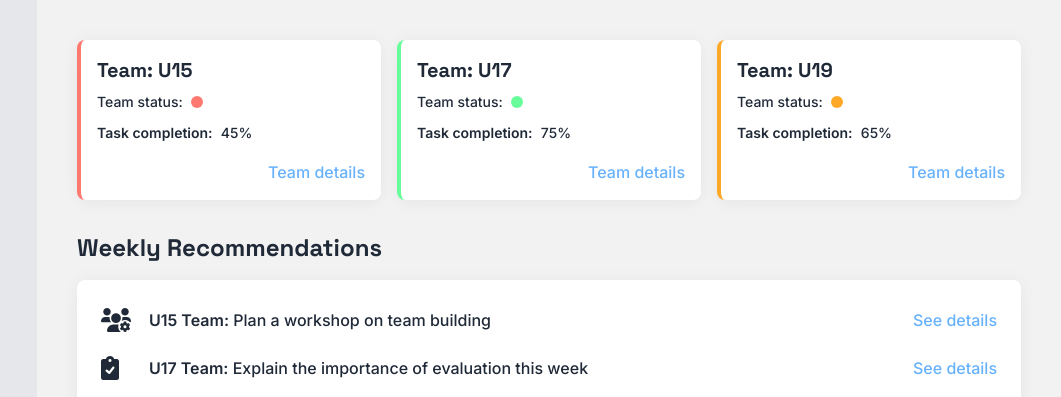
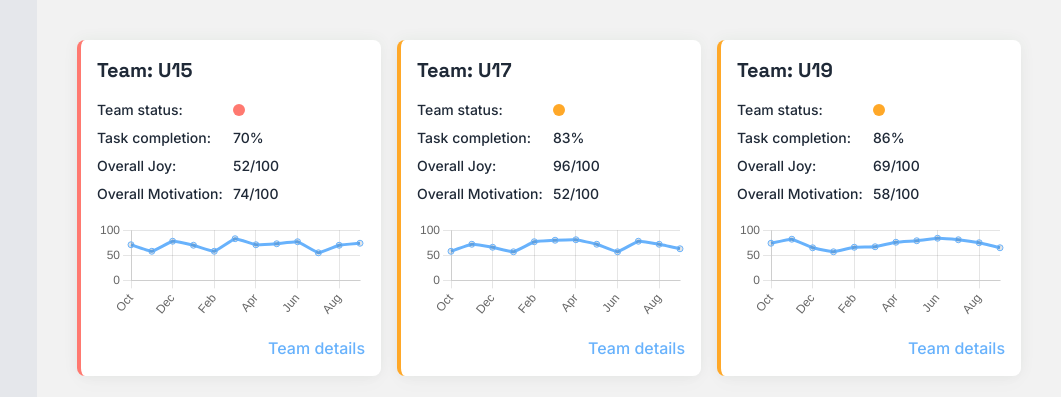
Before and after one commit to jonatannation/mindbuddy_dashboard, a website: page index.html in a window 1280 px wide. Shown: the top 397 px of the page, 219-1280 px from the left. Drawn offline with nearby package versions, Linux system fonts and the light colour scheme.

Commit message:
chart in overview page

```diff
--- a/index.html
+++ b/index.html
@@ -137,50 +137,89 @@
 
                 <!-- Team cards -->
                 <div class="grid grid-cols-1 md:grid-cols-3 gap-4 mb-8">
-                    <!-- U15 Team (Low Performance - Red) -->
-                    <div class="bg-white p-4 rounded-lg card-shadow border-l-4 border-mindbuddy-red">
-                        <h3 class="text-xl font-semibold mb-2 text-gray-800 font-space-grotesk">Team: U15</h3>
-                        <div class="flex items-center mb-2">
-                            <span class="text-gray-800 text-sm mr-2">Team status:</span>
-                            <div class="w-3 h-3 rounded-full bg-mindbuddy-red"></div>
+                    <!-- U15 Team -->
+                    <div class="bg-white p-4 rounded-lg card-shadow border-l-4" id="u15-card">
+                        <h3 class="text-xl font-semibold mb-4 text-gray-800 font-space-grotesk">Team: U15</h3>
+                        <div class="space-y-2 mb-4">
+                            <div class="flex items-center">
+                                <span class="text-gray-800 text-sm w-32">Team status:</span>
+                                <div id="u15-status" class="w-3 h-3 rounded-full ml-2"></div>
                             </div>
-                        <div class="mb-3">
-                            <span class="font-semibold text-gray-800 text-sm">Task completion:</span>
-                            <span class="ml-1 text-gray-800 text-sm">45%</span>
+                            <div class="flex items-center">
+                                <span class="text-gray-800 text-sm w-32">Task completion:</span>
+                                <span id="u15-task-completion" class="text-gray-800 text-sm ml-2"></span>
                             </div>
-                        <div class="flex justify-end mt-4">
+                            <div class="flex items-center">
+                                <span class="text-gray-800 text-sm w-32">Overall Joy:</span>
+                                <span id="u15-joy" class="text-gray-800 text-sm ml-2"></span>
+                            </div>
+                            <div class="flex items-center">
+                                <span class="text-gray-800 text-sm w-32">Overall Motivation:</span>
+                                <span id="u15-motivation" class="text-gray-800 text-sm ml-2"></span>
+                            </div>
+                        </div>
+                        <div class="mb-4">
+                            <canvas id="u15-chart" width="100%" height="100"></canvas>
+                        </div>
+                        <div class="flex justify-end">
                             <a href="#" data-popup="team-details" class="text-mindbuddy-navy hover:text-mindbuddy-lightblue transition duration-300">Team details</a>
                         </div>
                     </div>
 
-                    <!-- U17 Team (Good Performance - Green) -->
-                    <div class="bg-white p-4 rounded-lg card-shadow border-l-4 border-mindbuddy-green">
-                        <h3 class="text-xl font-semibold mb-2 text-gray-800 font-space-grotesk">Team: U17</h3>
-                        <div class="flex items-center mb-2">
-                            <span class="text-gray-800 text-sm mr-2">Team status:</span>
-                            <div class="w-3 h-3 rounded-full bg-mindbuddy-green"></div>
+                    <!-- U17 Team -->
+                    <div class="bg-white p-4 rounded-lg card-shadow border-l-4" id="u17-card">
+                        <h3 class="text-xl font-semibold mb-4 text-gray-800 font-space-grotesk">Team: U17</h3>
+                        <div class="space-y-2 mb-4">
+                            <div class="flex items-center">
+                                <span class="text-gray-800 text-sm w-32">Team status:</span>
+                                <div id="u17-status" class="w-3 h-3 rounded-full ml-2"></div>
                             </div>
-                        <div class="mb-3">
-                            <span class="font-semibold text-gray-800 text-sm">Task completion:</span>
-                            <span class="ml-1 text-gray-800 text-sm">75%</span>
+                            <div class="flex items-center">
+                                <span class="text-gray-800 text-sm w-32">Task completion:</span>
+                                <span id="u17-task-completion" class="text-gray-800 text-sm ml-2"></span>
                             </div>
-                        <div class="flex justify-end mt-4">
+                            <div class="flex items-center">
+                                <span class="text-gray-800 text-sm w-32">Overall Joy:</span>
+                                <span id="u17-joy" class="text-gray-800 text-sm ml-2"></span>
+                            </div>
+                            <div class="flex items-center">
+                                <span class="text-gray-800 text-sm w-32">Overall Motivation:</span>
+                                <span id="u17-motivation" class="text-gray-800 text-sm ml-2"></span>
+                            </div>
+                        </div>
+                        <div class="mb-4">
+                            <canvas id="u17-chart" width="100%" height="100"></canvas>
+                        </div>
+                        <div class="flex justify-end">
                             <a href="#" data-popup="team-details" class="text-mindbuddy-navy hover:text-mindbuddy-lightblue transition duration-300">Team details</a>
                         </div>
                     </div>
 
-                    <!-- U19 Team (Average Performance - Yellow) -->
-                    <div class="bg-white p-4 rounded-lg card-shadow border-l-4 border-mindbuddy-yellow">
-                        <h3 class="text-xl font-semibold mb-2 text-gray-800 font-space-grotesk">Team: U19</h3>
-                        <div class="flex items-center mb-2">
-                            <span class="text-gray-800 text-sm mr-2">Team status:</span>
-                            <div class="w-3 h-3 rounded-full bg-mindbuddy-yellow"></div>
+                    <!-- U19 Team -->
+                    <div class="bg-white p-4 rounded-lg card-shadow border-l-4" id="u19-card">
+                        <h3 class="text-xl font-semibold mb-4 text-gray-800 font-space-grotesk">Team: U19</h3>
+                        <div class="space-y-2 mb-4">
+                            <div class="flex items-center">
+                                <span class="text-gray-800 text-sm w-32">Team status:</span>
+                                <div id="u19-status" class="w-3 h-3 rounded-full ml-2"></div>
                             </div>
-                        <div class="mb-3">
-                            <span class="font-semibold text-gray-800 text-sm">Task completion:</span>
-                            <span class="ml-1 text-gray-800 text-sm">65%</span>
+                            <div class="flex items-center">
+                                <span class="text-gray-800 text-sm w-32">Task completion:</span>
+                                <span id="u19-task-completion" class="text-gray-800 text-sm ml-2"></span>
                             </div>
-                        <div class="flex justify-end mt-4">
+                            <div class="flex items-center">
+                                <span class="text-gray-800 text-sm w-32">Overall Joy:</span>
+                                <span id="u19-joy" class="text-gray-800 text-sm ml-2"></span>
+                            </div>
+                            <div class="flex items-center">
+                                <span class="text-gray-800 text-sm w-32">Overall Motivation:</span>
+                                <span id="u19-motivation" class="text-gray-800 text-sm ml-2"></span>
+                            </div>
+                        </div>
+                        <div class="mb-4">
+                            <canvas id="u19-chart" width="100%" height="100"></canvas>
+                        </div>
+                        <div class="flex justify-end">
                             <a href="#" data-popup="team-details" class="text-mindbuddy-navy hover:text-mindbuddy-lightblue transition duration-300">Team details</a>
                         </div>
                     </div>
@@ -296,48 +335,77 @@
 
 <script>
 document.addEventListener('DOMContentLoaded', function() {
-    // Chart.js configuration for circular progress charts
-    const createCircularChart = (elementId, value, color) => {
-        const element = document.getElementById(elementId);
-        if (element) {
-            new Chart(element, {
-                type: 'doughnut',
+    const teams = ['u15', 'u17', 'u19'];
+    const colors = {
+        red: '#FF7970',
+        yellow: '#FFA828',
+        green: '#68FC9B'
+    };
+
+    const months = ['Oct', 'Nov', 'Dec', 'Jan', 'Feb', 'Mar', 'Apr', 'May', 'Jun', 'Jul', 'Aug', 'Sep'];
+
+    teams.forEach(team => {
+        // Simulated data - replace with actual data in a real application
+        const taskCompletion = Math.floor(Math.random() * (100 - 70) + 70); // 70-100%
+        const joy = Math.floor(Math.random() * (100 - 50) + 50); // 50-100
+        const motivation = Math.floor(Math.random() * (100 - 50) + 50); // 50-100
+        const overallScore = (taskCompletion + joy + motivation) / 3;
+
+        // Update task completion, joy, and motivation
+        document.getElementById(`${team}-task-completion`).textContent = `${taskCompletion}%`;
+        document.getElementById(`${team}-joy`).textContent = `${joy}/100`;
+        document.getElementById(`${team}-motivation`).textContent = `${motivation}/100`;
+
+        // Update team status color
+        const statusElement = document.getElementById(`${team}-status`);
+        if (overallScore < 70) {
+            statusElement.style.backgroundColor = colors.red;
+            document.getElementById(`${team}-card`).style.borderLeftColor = colors.red;
+        } else if (overallScore < 80) {
+            statusElement.style.backgroundColor = colors.yellow;
+            document.getElementById(`${team}-card`).style.borderLeftColor = colors.yellow;
+        } else {
+            statusElement.style.backgroundColor = colors.green;
+            document.getElementById(`${team}-card`).style.borderLeftColor = colors.green;
+        }
+
+        // Create more realistic chart data
+        const chartData = Array.from({length: 12}, (_, i) => {
+            const baseValue = 70; // Start from a base value
+            const maxVariation = 15; // Maximum variation up or down
+            return baseValue + Math.floor(Math.random() * maxVariation * 2) - maxVariation;
+        });
+
+        // Create line chart
+        const ctx = document.getElementById(`${team}-chart`).getContext('2d');
+        new Chart(ctx, {
+            type: 'line',
             data: {
+                labels: months,
                 datasets: [{
-                        data: [value, 100 - value],
-                        backgroundColor: [color, '#E5E7EB'],
-                        borderWidth: 0
+                    label: 'Overall',
+                    data: chartData,
+                    borderColor: '#68B2FC',
+                    tension: 0.1
                 }]
             },
             options: {
-                    cutout: '70%',
                 responsive: true,
                 maintainAspectRatio: false,
+                scales: {
+                    y: {
+                        beginAtZero: true,
+                        max: 100
+                    }
+                },
+                plugins: {
                     legend: {
                         display: false
-                    },
-                    tooltips: {
-                        enabled: false
+                    }
                 }
             }
         });
-        }
-    };
-
-    // Create charts for U15 Team
-    createCircularChart('u15Joy', 50, '#68B2FC');
-    createCircularChart('u15Mood', 45, '#68B2FC');
-    createCircularChart('u15Motivation', 40, '#68B2FC');
-
-    // Create charts for U17 Team
-    createCircularChart('u17Joy', 78, '#0064C1');
-    createCircularChart('u17Mood', 72, '#0064C1');
-    createCircularChart('u17Motivation', 76, '#0064C1');
-
-    // Create charts for U19 Team
-    createCircularChart('u19Joy', 70, '#68B2FC');
-    createCircularChart('u19Mood', 65, '#68B2FC');
-    createCircularChart('u19Motivation', 69, '#68B2FC');
+    });
 
     // Popup functionality
     const overlay = document.getElementById('overlay');
```
Also changed, not shown: 1 other file. Lines whose indentation alone changed are shown as unchanged.
